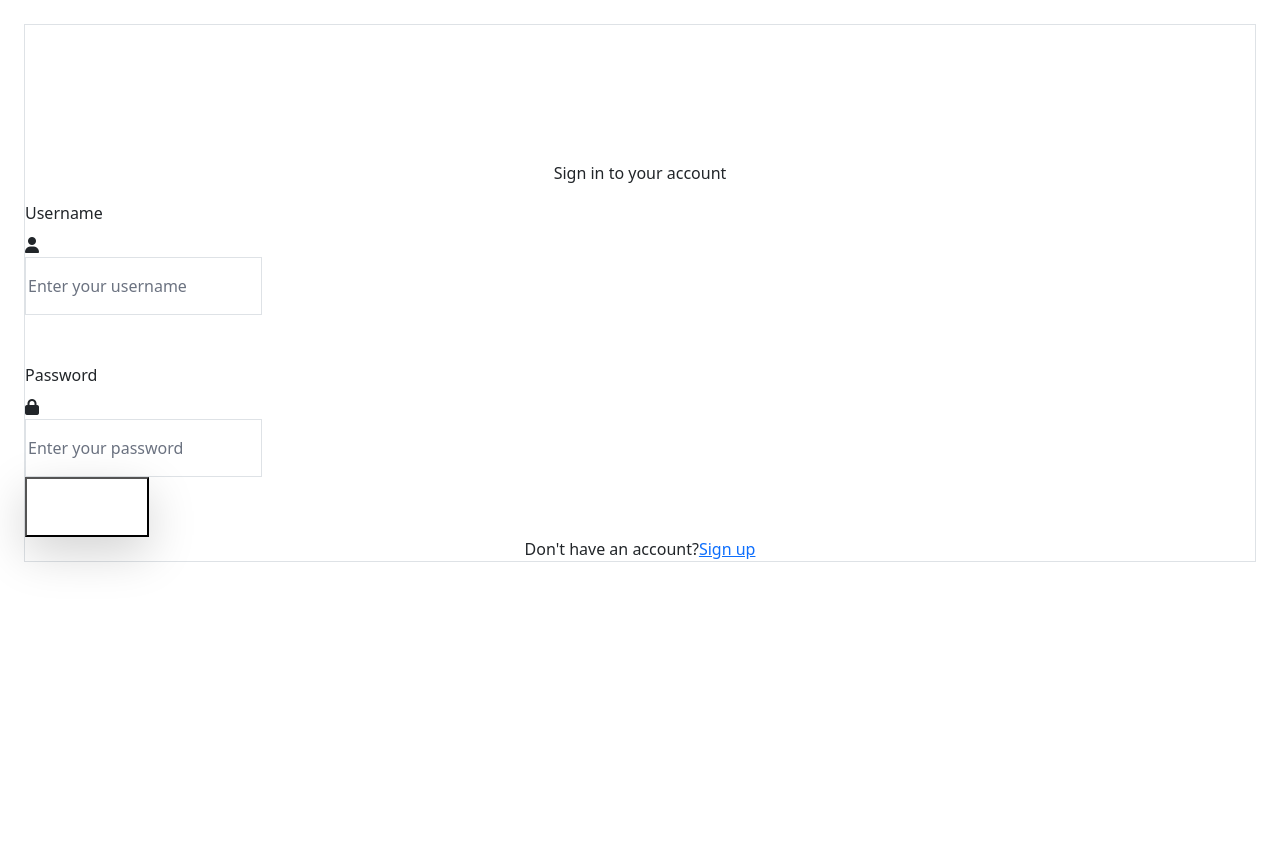
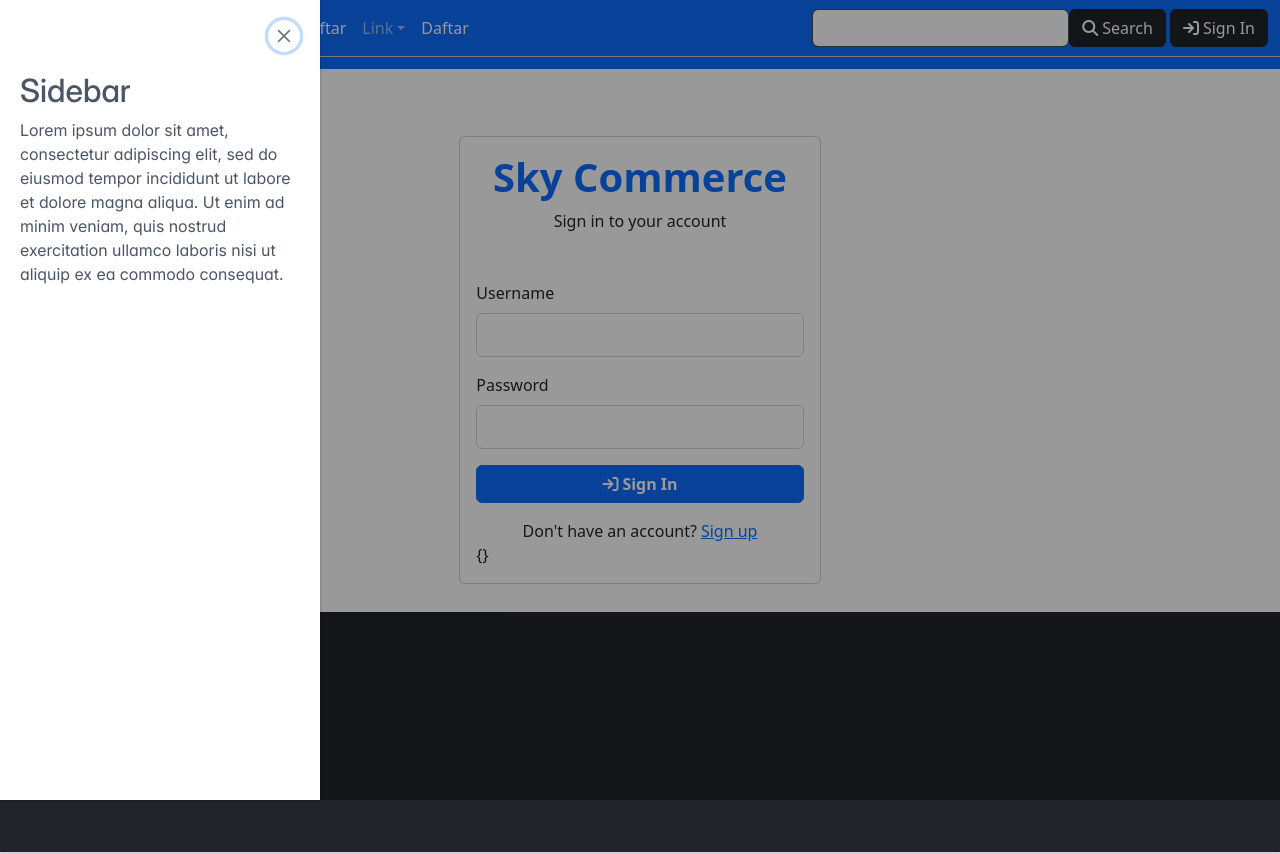
Before and after one commit to afgafer12/pzn-react, a React (Vite) app: page /login in a window 1280 px wide. Before the commit the page ends 800 px from the top, so only its background shows below. Built offline with nearby package versions, Linux system fonts and the light colour scheme.

Commit message:
perbaikan form login

```diff
--- a/src/assets/custom-style.css
+++ b/src/assets/custom-style.css
@@ -8,3 +8,10 @@
 .swal2-container{
     z-index: 1102;
 }
+.nav-link a{
+    text-decoration: none;
+    color: white;
+}
+.navbar-nav a{
+    text-decoration: none;
+}
--- a/src/components/DashboardLayout.jsx
+++ b/src/components/DashboardLayout.jsx
@@ -1,8 +1,91 @@
+import React, { useState } from 'react';
 import {Link, Outlet} from "react-router";
+// import Button from 'react-bootstrap/Button';
+import Container from 'react-bootstrap/Container';
+import Form from 'react-bootstrap/Form';
+import Nav from 'react-bootstrap/Nav';
+import Navbar from 'react-bootstrap/Navbar';
+import NavDropdown from 'react-bootstrap/NavDropdown';
+import { labelConfigs as lbl } from "../helper/LabelConfigs.js";
+import { Sidebar } from 'primereact/sidebar';
 
 export default function DashboardLayout() {
-  return <>
-    <div className="bg-gradient-to-br from-gray-900 to-gray-800 min-h-screen flex flex-col">
+  const [visible, setVisible] = useState(true);
+
+  let navBar = <>
+    <Navbar expand="lg" className="" bg="primary" data-bs-theme="dark">
+      <Container fluid>
+        <Navbar.Brand href="#" className="text-uppercase fw-bold border border-light p-1">
+          <i className="fa fa-shopping-cart me-1"></i>
+          <Link to="/dashboard/produk" className="text-decoration-none text-white">
+            {lbl.app.name}
+          </Link>
+        </Navbar.Brand>
+        <Navbar.Toggle aria-controls="navbarScroll" />
+        <Navbar.Collapse id="navbarScroll">
+          <Nav
+            className="me-auto my-2 my-lg-0"
+            style={{ maxHeight: 'unset' }}
+            navbarScroll
+          >
+            {/* <Nav.Link href="#action1">Home</Nav.Link>
+            <Nav.Link href="#action2">Link</Nav.Link> */}
+            <Nav.Link href="#action1">
+              <Link to="/dashboard/produk">Produk</Link>
+            </Nav.Link>
+            <Nav.Link href="#action2">
+              <Link to="/register">Daftar</Link>
+            </Nav.Link>
+            <NavDropdown title="Link" id="navbarScrollingDropdown" data-bs-theme="light">
+              <NavDropdown.Item href="#action3">Action</NavDropdown.Item>
+              <NavDropdown.Item href="#action4">
+                <Link to="/dashboard/produk" className="text-dark">Produk</Link>
+              </NavDropdown.Item>
+              <NavDropdown.Divider />
+              <NavDropdown.Item href="#action5">
+                Something else here
+              </NavDropdown.Item>
+            </NavDropdown>
+            <Nav.Link href="#" disabled>
+              <Link to="/register">Daftar</Link>
+            </Nav.Link>
+          </Nav>
+          <Form className="d-flex">
+            {/* <Form.Control
+              type="search"
+              placeholder="Search"
+              className="me-2"
+              aria-label="Search"
+            /> */}
+            <input type="text" className="form-control bg-white" />
+            {/* <Button variant="outline-success">Search</Button> */}
+            <button className={'text-nowrap btn ' + lbl.app.bgSecondary} type="button">
+              <i className="me-1 fa fa-search"></i>
+              Search
+            </button>
+            <Link to="/login" className={'btn text-nowrap ms-1 ' + lbl.app.bgSecondary}>
+              <i className="me-1 fa fa-sign-in"></i>
+              Sign In
+            </Link>
+          </Form>
+        </Navbar.Collapse>
+      </Container>
+    </Navbar>
+    <hr className="m-0"/>
+    <div className="bg-primary" style={{height: '12px'}}></div>
+    <button className="btn btn-primary m-1 btn-sm" onClick={() => setVisible(true)}>
+      <i className="pi pi-arrow-right"></i>
+    </button>
+    <div className="container p-1">
+      <Outlet/>
+    </div>
+    <div className="bg-dark" style={{height: '240px'}}>
+
+    </div>
+  </>;
+
+
+  let navBarOld = <div className="bg-gradient-to-br from-gray-900 to-gray-800 min-h-screen flex flex-col">
     <header className="bg-gradient shadow-lg">
       <div className="container mx-auto px-4 py-4 flex justify-between items-center">
         <Link to="/dashboard/contacts" className="flex items-center hover:opacity-90 transition-opacity duration-200">
@@ -39,5 +122,19 @@ export default function DashboardLayout() {
       </div>
     </main>
   </div>
+
+  return <>
+    {navBar}
+    {/* {navBarOld} */}
+
+    <div className="card flex justify-content-center">
+        <Sidebar visible={visible} onHide={() => setVisible(false)}>
+            <h2>Sidebar</h2>
+            <p>
+                Lorem ipsum dolor sit amet, consectetur adipiscing elit, sed do eiusmod tempor incididunt ut labore et dolore magna aliqua.
+                Ut enim ad minim veniam, quis nostrud exercitation ullamco laboris nisi ut aliquip ex ea commodo consequat.
+            </p>
+        </Sidebar>
+    </div>
   </>
 }
--- a/src/components/Produk/ProdukList.jsx
+++ b/src/components/Produk/ProdukList.jsx
@@ -78,7 +78,7 @@ export default function ProdukList() {
         </div>
 
 
-        <DataTable value={produkList}
+        <DataTable value={produkList} size="small"
           paginator rows={10} rowsPerPageOptions={[3, 1, 10]}
         >
             <Column header="No." body={(data, options) => options.rowIndex + 1}></Column>
--- a/src/components/User/UserLogin.jsx
+++ b/src/components/User/UserLogin.jsx
@@ -3,6 +3,8 @@ import {useState} from "react";
 import {userLogin} from "../../lib/api/UserApi.js";
 import {alertError} from "../../lib/alert.js";
 import {useLocalStorage} from "react-use";
+import {labelConfigs as lbl } from "../../helper/LabelConfigs.js";
+import Input from "../Shared/Input/index.jsx";
 
 export default function UserLogin() {
 
@@ -10,9 +12,20 @@ export default function UserLogin() {
   const [password, setPassword] = useState('');
   const navigate = useNavigate();
   const [_, setToken] = useLocalStorage("token", "")
+  const [errors, setErrors] = useState({});
+
+
+  const iconUser = <i className="fa fa-user text-dark"></i>
+  const iconLock = <i className="fa fa-lock text-dark"></i>
 
   async function handleSubmit(e) {
     e.preventDefault();
+
+    const validationErrors = validate();
+    if (Object.keys(validationErrors).length > 0) {
+      setErrors(validationErrors);
+      return;
+    }
 
     const response = await userLogin({username, password});
     const responseBody = await response.json();
@@ -29,7 +42,60 @@ export default function UserLogin() {
     }
   }
 
-  return <>
+  const validate = () => {
+    const newErrors = {};
+
+    if (!username) {
+      newErrors.username = "Username is required";
+    }
+
+    if (!password) {
+      newErrors.password = "Password is required";
+    } else if (password.length < 6) {
+      newErrors.password = "Password must be at least 6 characters";
+    }
+
+    return newErrors;
+  };
+
+  const viewNew = <>
+    <div className="row justify-content-center" style={{height: '100%'}}>
+      <div className="col-md-4">
+        <div className="card m-auto">
+          <div className="card-body">
+            <div className={'h1 fw-bold text-center text-primary '+lbl.app.textPrimary}>{lbl.app.name}</div>
+            <div className="text-center">Sign in to your account</div>
+            <br />
+            <br />
+            <form onSubmit={handleSubmit}>
+              <div className="mb-3">
+                <Input type="text-group" name="username" onChange={(e) => setUsername(e.target.value)} label="Username" groupText={iconUser} errorMsg={errors.username}></Input>
+              </div>
+              <div className="mb-3">
+                <Input type="password-group" name="password" onChange={(e) => setPassword(e.target.value)} label="Password" groupText={iconLock} errorMsg={errors.password}></Input>
+              </div>
+              <div className="mb-3">
+                <button type="submit" className={lbl.submitForm.btn}>
+                  <i className="fa fa-sign-in me-1"></i>
+                  Sign In
+                </button>
+              </div>
+              <div className="text-center text-sm text-gray-400">
+                Don't have an account?
+                <Link to="/register"
+                      className="ms-1">Sign up</Link>
+              </div>
+            </form>
+            {username}
+            {password}
+            {JSON.stringify(errors)}
+          </div>
+        </div>
+      </div>
+    </div>
+  </>
+
+  const viewOld = <>
     <div
       className="animate-fade-in bg-gray-800 bg-opacity-80 p-8 rounded-xl shadow-custom border border-gray-700 backdrop-blur-sm w-full max-w-md">
       <div className="text-center mb-8">
@@ -82,4 +148,11 @@ export default function UserLogin() {
       </form>
     </div>
   </>
+
+  return <>
+  <br />
+  {viewNew}
+  {/* {viewOld} */}
+  <br />
+  </>;
 }
--- a/src/helper/LabelConfigs.js
+++ b/src/helper/LabelConfigs.js
@@ -58,4 +58,11 @@ export const labelConfigs = {
     outlineSm: "btn btn-outline-primary btn-sm",
     vrntOutlSm: "outline-primary",
   },
+  //app
+  app:{
+    name: "Sky Commerce",
+    bgPrimary: "bg-primary text-white",
+    bgSecondary: "bg-dark text-white",
+    textPrimary: "text-primary",
+  }
 }
--- a/src/lib/api/ProdukApi.js
+++ b/src/lib/api/ProdukApi.js
@@ -11,7 +11,7 @@ export const produkCreate = async (token, produk) => {
 }
 
 export const getProdukList = async (token, {nama, page}) => {
-  const url = new URL(`${import.meta.env.VITE_API_PATH}/produk`);
+  const url = new URL(`${import.meta.env.VITE_API_PRODUCT_PATH}/produk`);
 
   if (nama) url.searchParams.append('nama', nama);
   url.searchParams.append('with_produk_varian', 1);
--- a/src/main.jsx
+++ b/src/main.jsx
@@ -5,6 +5,7 @@ import {StrictMode} from 'react'
 import {createRoot} from 'react-dom/client'
 import {BrowserRouter, Route, Routes} from "react-router";
 import { PrimeReactProvider, PrimeReactContext } from 'primereact/api';
+import 'primeicons/primeicons.css';
 
 // import 'bootstrap/dist/css/bootstrap.min.css';
 // import 'primereact/resources/themes/lara-light-blue/theme.css';
@@ -35,12 +36,13 @@ createRoot(document.getElementById('root')).render(
     <PrimeReactProvider value={{ unstyled: false, pt: '', cssLayer: true }}>
     <BrowserRouter>
       <Routes>
-        <Route element={<Layout/>}>
+        {/* <Route element={<Layout/>}> */}
+        <Route element={<DashboardLayout/>}>
           <Route path="/register" element={<UserRegister/>}/>
           <Route path="/login" element={<UserLogin/>}/>
         </Route>
-        {/* <Route path="/dashboard" element={<DashboardLayout/>}> */}
-        <Route path="/dashboard">
+        <Route path="/dashboard" element={<DashboardLayout/>}>
+        {/* <Route path="/dashboard"> */}
 
           <Route path="users">
             <Route path="profile" element={<UserProfile/>}/>
```
Also changed, not shown: 1 other file (tests, documents, lock files or other folders). Lines whose indentation alone changed are shown as unchanged.
